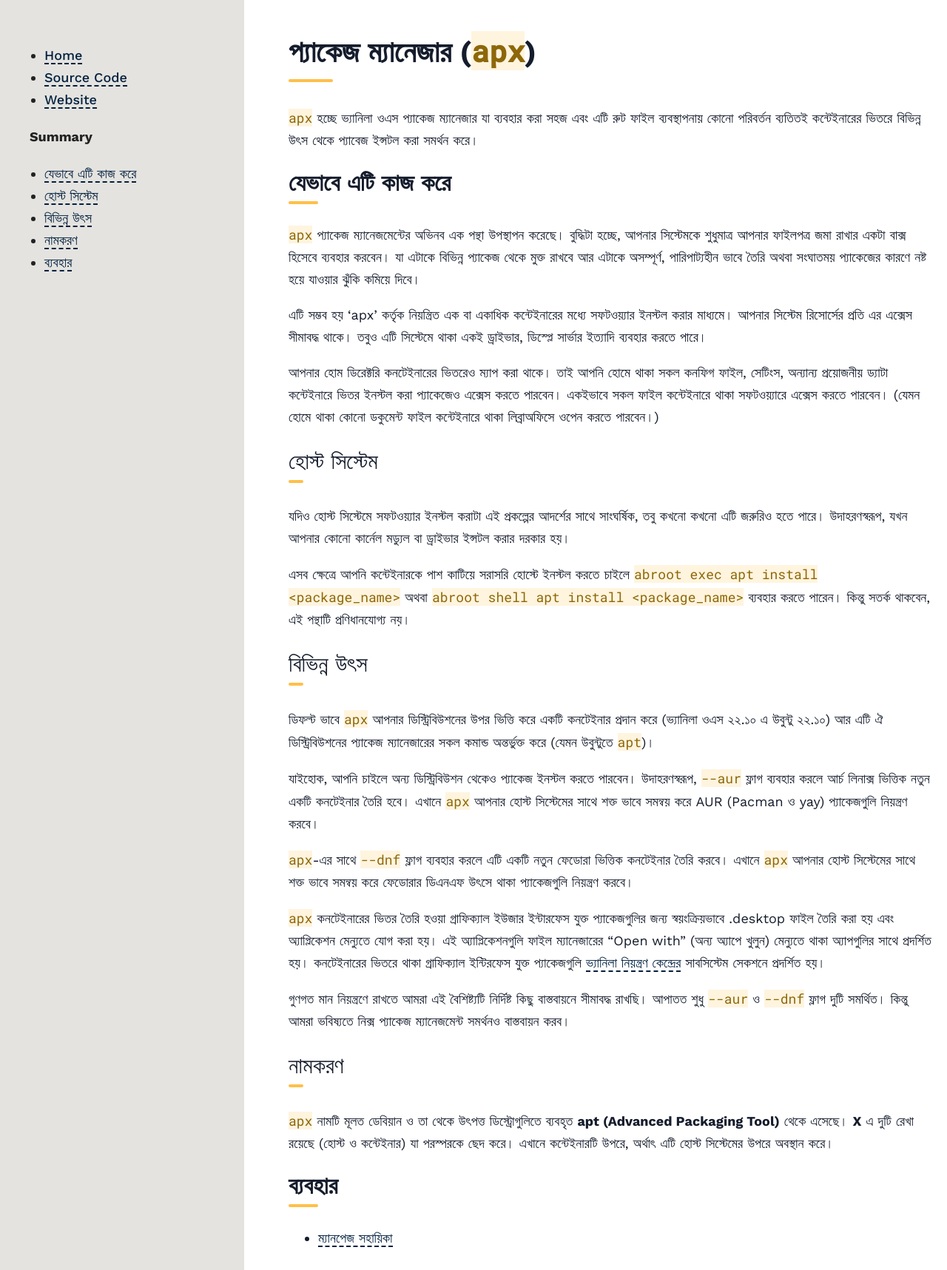
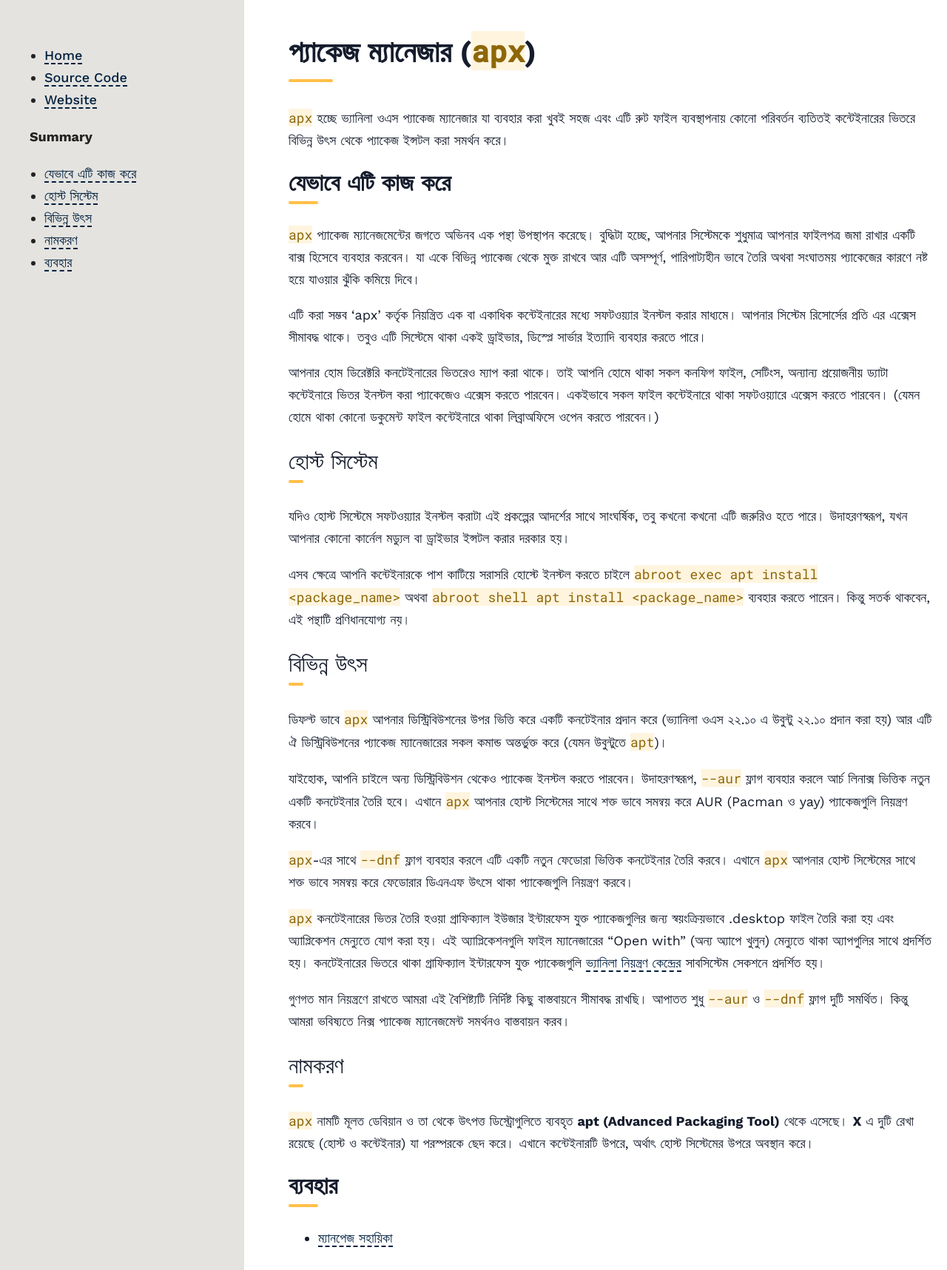
Before and after one commit to Vanilla-OS/documentation, a Jekyll site: the page built from docs/apx/index.bn.md, in a window 1280 px wide. Shown: the whole page at 74% size. Built offline with Jekyll 4.4.1, drawn with Linux system fonts in a browser that asks for light colours.

Commit message:
minor fixes

```diff
--- a/docs/apx/index.bn.md
+++ b/docs/apx/index.bn.md
@@ -5,15 +5,15 @@ description: কীভাবে ভ্যনিলা ওএস প্যাক
 
 # প্যাকেজ ম্যানেজার (`apx`)
 
-`apx` হচ্ছে ভ্যানিলা ওএস প্যাকেজ ম্যানেজার যা ব্যবহার করা সহজ এবং এটি রুট ফাইল ব্যবস্থাপনায় কোনো পরিবর্তন ব্যতিতই কন্টেইনারের ভিতরে বিভিন্ন উৎস থেকে প্যাবেজ ইন্সটল করা সমর্থন করে।
+`apx` হচ্ছে ভ্যানিলা ওএস প্যাকেজ ম্যানেজার যা ব্যবহার করা খুবই সহজ এবং এটি রুট ফাইল ব্যবস্থাপনায় কোনো পরিবর্তন ব্যতিতই কন্টেইনারের ভিতরে বিভিন্ন উৎস থেকে প্যাকেজ ইন্সটল করা সমর্থন করে।
 
 ## যেভাবে এটি কাজ করে
 
-`apx` প্যাকেজ ম্যানেজমেন্টের অভিনব এক পন্থা উপস্থাপন করেছে। বুদ্ধিটা হচ্ছে, আপনার সিস্টেমকে শুধুমাত্র
-আপনার ফাইলপত্র জমা রাখার একটা বাক্স হিসেবে ব্যবহার করবেন। যা এটাকে বিভিন্ন প্যাকেজ থেকে মুক্ত রাখবে
-আর এটাকে অসম্পূর্ণ, পারিপাট্যহীন ভাবে তৈরি অথবা সংঘাতময় প্যাকেজের কারণে নষ্ট হয়ে যাওয়ার ঝুঁকি কমিয়ে দিবে।
+`apx` প্যাকেজ ম্যানেজমেন্টের জগতে অভিনব এক পন্থা উপস্থাপন করেছে। বুদ্ধিটা হচ্ছে, আপনার সিস্টেমকে শুধুমাত্র
+আপনার ফাইলপত্র জমা রাখার একটি বাক্স হিসেবে ব্যবহার করবেন। যা একে বিভিন্ন প্যাকেজ থেকে মুক্ত রাখবে
+আর এটি অসম্পূর্ণ, পারিপাট্যহীন ভাবে তৈরি অথবা সংঘাতময় প্যাকেজের কারণে নষ্ট হয়ে যাওয়ার ঝুঁকি কমিয়ে দিবে।
 
-এটি সম্ভব হয় 'apx' কর্তৃক নিয়ন্ত্রিত এক বা একাধিক কন্টেইনারের মধ্যে সফটওয়্যার ইনস্টল করার মাধ্যমে। আপনার সিস্টেম রিসোর্সের প্রতি এর এক্সেস সীমাবদ্ধ থাকে। তবুও এটি সিস্টেমে থাকা একই ড্রাইভার, ডিস্প্লে সার্ভার ইত্যাদি ব্যবহার করতে পারে।
+এটি করা সম্ভব 'apx' কর্তৃক নিয়ন্ত্রিত এক বা একাধিক কন্টেইনারের মধ্যে সফটওয়্যার ইনস্টল করার মাধ্যমে। আপনার সিস্টেম রিসোর্সের প্রতি এর এক্সেস সীমাবদ্ধ থাকে। তবুও এটি সিস্টেমে থাকা একই ড্রাইভার, ডিস্প্লে সার্ভার ইত্যাদি ব্যবহার করতে পারে।
 
 আপনার হোম ডিরেক্টরি কনটেইনারের ভিতরেও ম্যাপ করা থাকে। তাই আপনি হোমে থাকা সকল কনফিগ ফাইল,
 সেটিংস, অন্যান্য প্রয়োজনীয় ড্যাটা কন্টেইনারে ভিতর ইনস্টল করা প্যাকেজেও এক্সেস করতে পারবেন। একইভাবে সকল
@@ -29,7 +29,7 @@ description: কীভাবে ভ্যনিলা ওএস প্যাক
 
 ### বিভিন্ন উৎস
 
-ডিফল্ট ভাবে `apx` আপনার ডিস্ট্রিবিউশনের উপর ভিত্তি করে একটি কনটেইনার প্রদান করে (ভ্যানিলা ওএস ২২.১০ এ উবুন্টু ২২.১০)
+ডিফল্ট ভাবে `apx` আপনার ডিস্ট্রিবিউশনের উপর ভিত্তি করে একটি কনটেইনার প্রদান করে (ভ্যানিলা ওএস ২২.১০ এ উবুন্টু ২২.১০ প্রদান করা হয়)
 আর এটি ঐ ডিস্ট্রিবিউশনের প্যাকেজ ম্যানেজারের সকল কমান্ড অন্তর্ভুক্ত করে (যেমন উবুন্টুতে `apt`)।
 
 যাইহোক, আপনি চাইলে অন্য ডিস্ট্রিবিউশন থেকেও প্যাকেজ ইনস্টল করতে পারবেন। উদাহরণস্বরূপ, `--aur` ফ্লাগ ব্যবহার করলে
@@ -39,7 +39,7 @@ AUR (Pacman ও yay) প্যাকেজগুলি নিয়ন্ত্র
 `apx`-এর সাথে `--dnf` ফ্লাগ ব্যবহার করলে এটি একটি নতুন ফেডোরা ভিত্তিক কনটেইনার তৈরি করবে।
 এখানে `apx` আপনার হোস্ট সিস্টেমের সাথে শক্ত ভাবে সমন্বয় করে ফেডোরার ডিএনএফ উৎসে থাকা প্যাকেজগুলি নিয়ন্ত্রণ করবে।
 
-`apx` কনটেইনারের ভিতর তৈরি হওয়া গ্রাফিক্যাল ইউজার ইন্টারফেস যুক্ত প্যাকেজগুলির জন্য স্বয়ংক্রিয়ভাবে .desktop ফাইল তৈরি করা হয় এবং অ্যাপ্লিকেশন মেন্যুতে যোগ করা হয়। এই অ্যাপ্লিকেশনগুলি ফাইল ম্যানেজারের "Open with" (অন্য অ্যাপে খুলুন) মেন্যুতে থাকা অ্যাপগুলির সাথে প্রদর্শিত হয়। কনটেইনারের ভিতরে থাকা গ্রাফিক্যাল ইন্টিরফেস যুক্ত প্যাকেজগুলি [ভ্যানিলা নিয়ন্ত্রণ কেন্দ্রের](/docs/vanilla-control-center) সাবসিস্টেম সেকশনে প্রদর্শিত হয়।
+`apx` কনটেইনারের ভিতর তৈরি হওয়া গ্রাফিক্যাল ইউজার ইন্টারফেস যুক্ত প্যাকেজগুলির জন্য স্বয়ংক্রিয়ভাবে .desktop ফাইল তৈরি করা হয় এবং অ্যাপ্লিকেশন মেন্যুতে যোগ করা হয়। এই অ্যাপ্লিকেশনগুলি ফাইল ম্যানেজারের "Open with" (অন্য অ্যাপে খুলুন) মেন্যুতে থাকা অ্যাপগুলির সাথে প্রদর্শিত হয়। কনটেইনারের ভিতরে থাকা গ্রাফিক্যাল ইন্টারফেস যুক্ত প্যাকেজগুলি [ভ্যানিলা নিয়ন্ত্রণ কেন্দ্রের](/docs/vanilla-control-center) সাবসিস্টেম সেকশনে প্রদর্শিত হয়।
 
 গুণগত মান নিয়ন্ত্রণে রাখতে আমরা এই বৈশিষ্ট্যটি নির্দিষ্ট কিছু বাস্তবায়নে সীমাবদ্ধ রাখছি। আপাতত শুধু `--aur` ও `--dnf` ফ্লাগ দুটি সমর্থিত।
 কিন্তু আমরা ভবিষ্যতে নিক্স প্যাকেজ ম্যানেজমেন্ট সমর্থনও বাস্তবায়ন করব।
@@ -47,7 +47,7 @@ AUR (Pacman ও yay) প্যাকেজগুলি নিয়ন্ত্র
 ### নামকরণ
 
 `apx` নামটি মূলত ডেবিয়ান ও তা থেকে উৎপত্ত ডিস্ট্রোগুলিতে ব্যবহৃত  **apt (Advanced Packaging Tool)** থেকে এসেছে। **X** এ দুটি রেখা রয়েছে (হোস্ট ও কন্টেইনার) যা পরস্পরকে ছেদ করে। এখানে কন্টেইনারটি উপরে, অর্থাৎ
-এটি হোস্ট সিস্টেমের উপরে অবস্থান করে।
+হোস্ট সিস্টেমের উপরে অবস্থান করে।
 
 ## ব্যবহার
 
```
